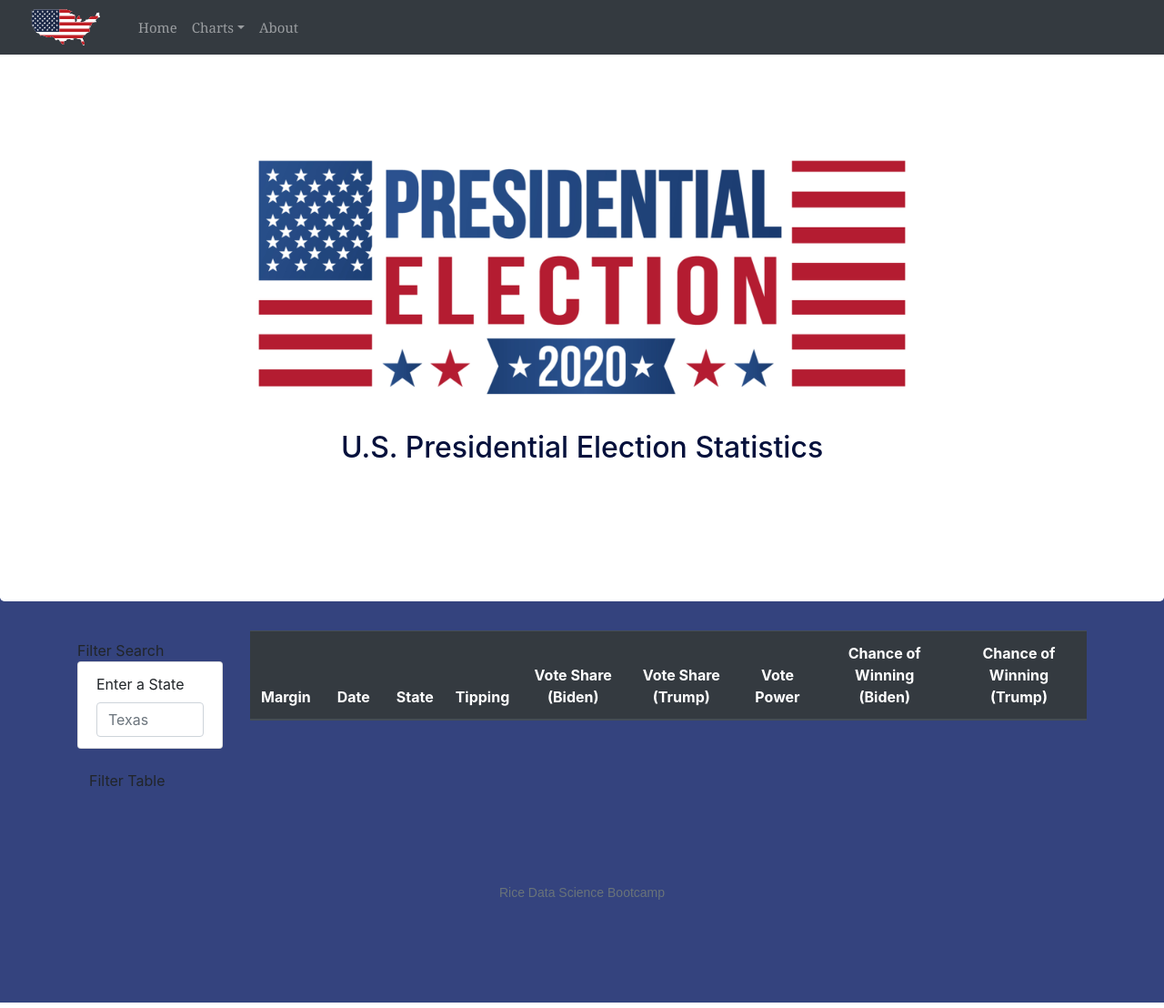
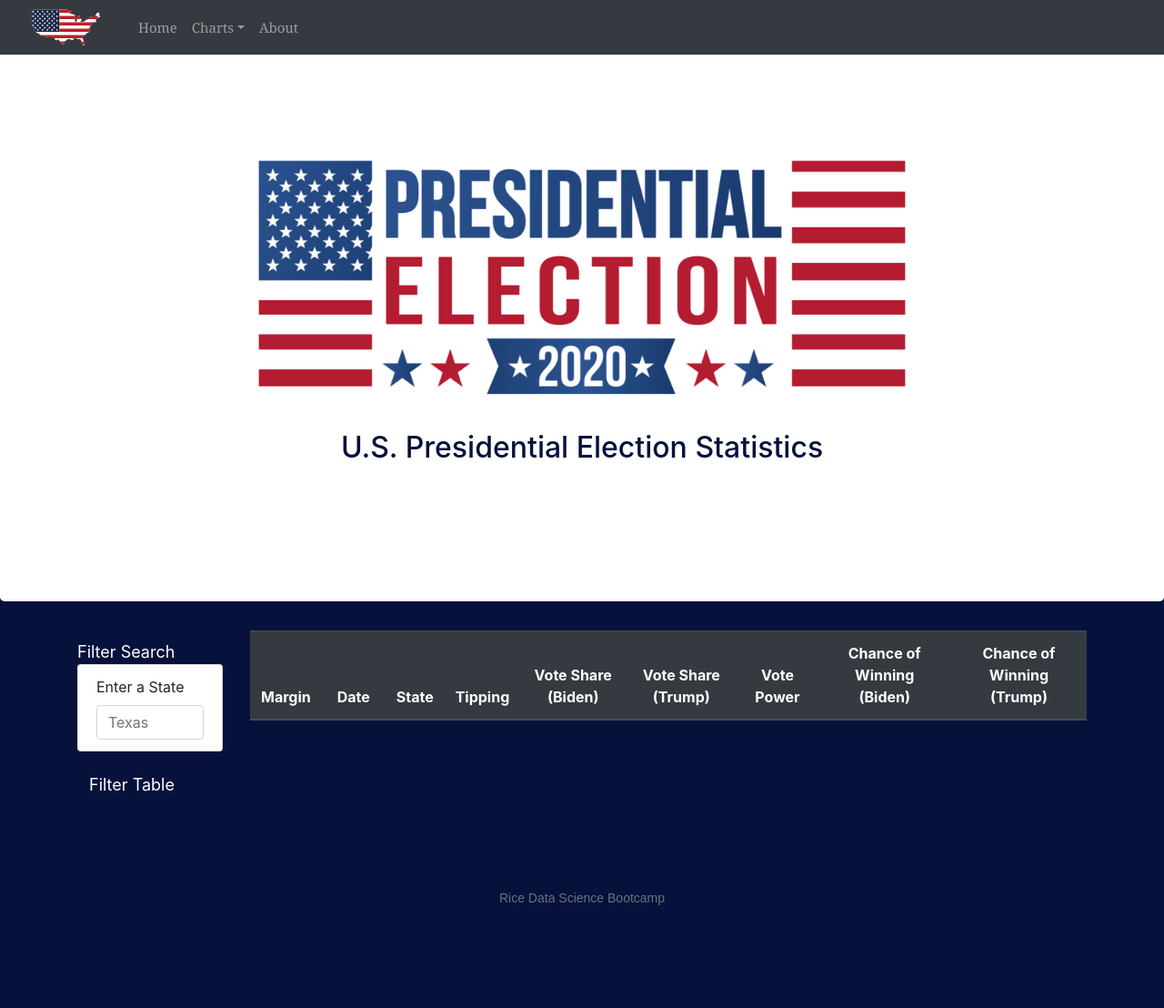
Before and after one commit to ejkaster/Project2-2020-US-Presidential-Election, a Flask app: page /datatable in a window 1280 px wide. Shown: the whole page at 91% size. Run offline with Flask 2, Linux system fonts and the light colour scheme; data that the repository does not hold is empty; some libraries are stand-ins or nearby versions.

Commit message:
fix filter text color for visibility

```diff
--- a/static/CSS/style.css
+++ b/static/CSS/style.css
@@ -1,5 +1,5 @@
 body {
-	background-color: #34437e;
+	background-color: #06113C; ;
 	height: 100%;
 	min-height: 100%;
 }
@@ -77,6 +77,15 @@ body {
 	color: #8e979f;
 	outline: none;
   }
+
+  #filter-btn {
+    color: white;
+    font-size: large;
+}
+.panel-heading {
+    color: white;
+    font-size: large;
+}
 
   #table-area th {
 	text-align: center;
```
